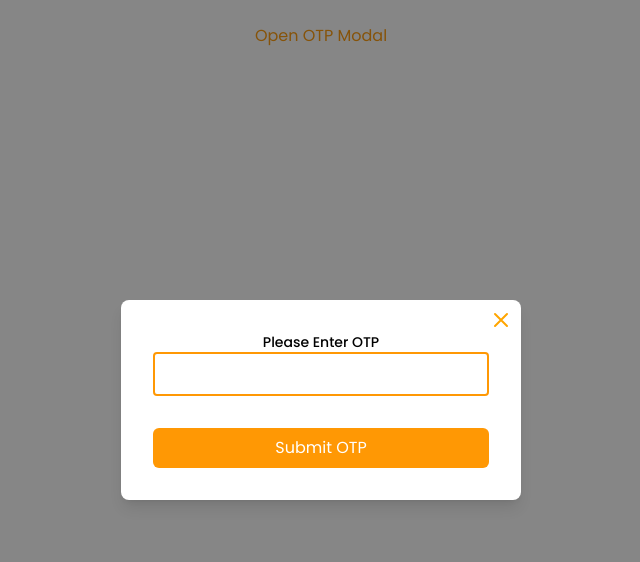
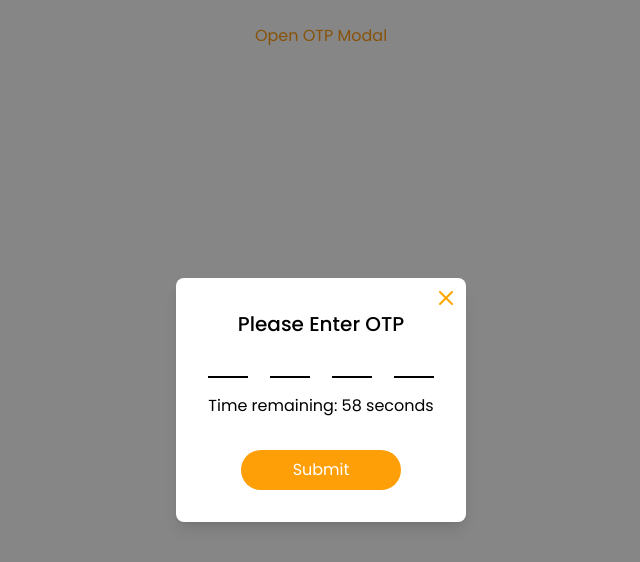
Before and after one commit to IntelliatechUser/maikhanescreen, a React (Create React App) app: page /modaltest in a window 1280 px wide. Both pictures are taken after a click on the button "Open OTP Modal". Shown: the top 562 px of the page, without its empty margins (319-959 px from the left). Built offline with nearby package versions, Linux system fonts and the light colour scheme.

Commit message:
updated modal with dashed box

```diff
--- a/src/CommonComponents/Modal.jsx
+++ b/src/CommonComponents/Modal.jsx
@@ -1,14 +1,57 @@
-import { useEffect, useRef } from "react";
+import { useEffect, useRef, useState } from "react";
 import { Formik, Form, Field, ErrorMessage } from "formik";
 import * as Yup from "yup";
 
+const OTPInput = ({ field, form }) => {
+  const inputRefs = useRef([]); // Ref to hold all input elements
+
+  const handleChange = (e, index) => {
+    const value = e.target.value;
+    if (/^\d?$/.test(value)) {
+      const otp = field.value.split("");
+      otp[index] = value;
+      form.setFieldValue(field.name, otp.join(""));
+      // Move focus to the next input if a digit is entered and it's not the last input
+      if (value && index < inputRefs.current.length - 1) {
+        inputRefs.current[index + 1].focus();
+      }
+    }
+  };
+
+  const handleKeyDown = (e, index) => {
+    if (e.key === "Backspace" && !e.target.value && index > 0) {
+      inputRefs.current[index - 1].focus();
+    }
+  };
+
+  return (
+    <div className="flex justify-between space-x-2">
+      {Array(4)
+        .fill()
+        .map((_, index) => (
+          <input
+            key={index}
+            type="text"
+            maxLength="1"
+            value={field.value[index] || ""}
+            onChange={(e) => handleChange(e, index)}
+            onKeyDown={(e) => handleKeyDown(e, index)}
+            ref={(el) => (inputRefs.current[index] = el)}
+            className="w-10 h-10 text-center bg-transparent border-0 border-b-2 border-gray-300 focus:border-yellow-500 focus:outline-none"
+          />
+        ))}
+    </div>
+  );
+};
+
 const OTPModal = ({ isOpen, onClose, onSubmitOTP }) => {
   const formRef = useRef(null); // Ref to hold Formik form instance
+  const [timer, setTimer] = useState(60);
 
   // Validation schema for Formik
   const validationSchema = Yup.object().shape({
     otp: Yup.string()
-      .matches(/^\d{6}$/, "OTP must be 6 digits")
+      .matches(/^\d{4}$/, "OTP must be 4 digits")
       .required("OTP is required"),
   });
 
@@ -27,8 +70,21 @@ const OTPModal = ({ isOpen, onClose, onSubmitOTP }) => {
   useEffect(() => {
     if (!isOpen) {
       formRef.current.resetForm(); // Access resetForm function via useRef
+      setTimer(60); // Reset the timer when modal closes
     }
   }, [isOpen]);
+
+  useEffect(() => {
+    let interval;
+    if (isOpen && timer > 0) {
+      interval = setInterval(() => {
+        setTimer((prevTimer) => prevTimer - 1);
+      }, 1000);
+    } else if (timer === 0) {
+      clearInterval(interval);
+    }
+    return () => clearInterval(interval);
+  }, [isOpen, timer]);
 
   return (
     <div
@@ -77,32 +133,33 @@ const OTPModal = ({ isOpen, onClose, onSubmitOTP }) => {
               <div className="mb-4">
                 <label
                   htmlFor="otp"
-                  className="block text-sm font-medium text-gray-700 text-center "
+                  className="block text-xl font-medium text-gray-700 text-center"
                 >
                   Please Enter OTP
                 </label>
-
-                <Field
-                  type="text"
-                  id="otp"
-                  name="otp"
-                  className="w-full p-2 rounded border-2 border-yellow-dark focus:border-4 focus:outline-0 focus:border-yellow"
-                />
+                <Field name="otp" component={OTPInput} />
                 <ErrorMessage
                   name="otp"
                   component="p"
-                  className="text-red-500 text-sm mt-1 text-center text-red"
+                  className="text-red-500 text-sm mt-1 text-center"
                 />
               </div>
 
+              {/* Timer */}
+              <div className="text-center text-gray-600 mb-4">
+                {`Time remaining: ${timer} seconds`}
+              </div>
+
               {/* Submit Button */}
-              <button
-                type="submit"
-                className="mt-4 w-full bg-orange-500 hover:bg-orange-600 bg-yellow-dark text-white font-semibold py-2 rounded-md focus:outline-none"
-                disabled={isSubmitting}
-              >
-                Submit OTP
-              </button>
+              <div className="flex justify-center">
+                <button
+                  type="submit"
+                  className="mt-4 w-40 flex justify-center bg-customOrange hover:bg-customOrange text-white font-semibold py-2 rounded-full focus:outline-none"
+                  disabled={isSubmitting}
+                >
+                  Submit
+                </button>
+              </div>
             </Form>
           )}
         </Formik>
```
